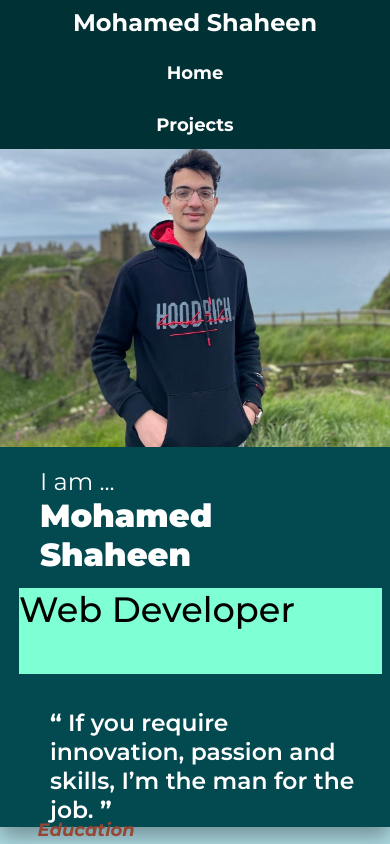
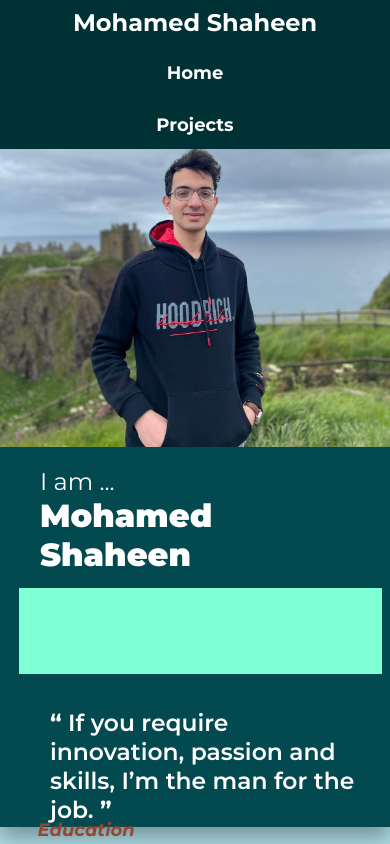
Before and after one commit to AS7000/Portofolio_Website, a React (Create React App) app: page / in a window 390 px wide. Shown: the top 844 px of the page. Built offline with nearby package versions, Linux system fonts and the light colour scheme; a web font is replaced by a local one.

Commit message:
Responsive Skills Section

```diff
--- a/src/components/Hero_section/Hero.jsx
+++ b/src/components/Hero_section/Hero.jsx
@@ -7,7 +7,7 @@ import React, { useEffect, useRef, useState } from 'react';
 
 export default function Hero({ reference, isDarkMode }) {
 
-  const job_titles = ['AI Engineer','', 'Data Scientist','', 'Web Developer','', 'Full Stack Developer'];
+  const job_titles = ['AI Engineer', 'Data Scientist', 'Web Developer', 'Full Stack Developer'];
   const [titleIndex, setTitleIndex] = useState(0); // To track the current title
   const leftPanelRef = useRef(null);
   const rightPanelRef = useRef(null);
```
